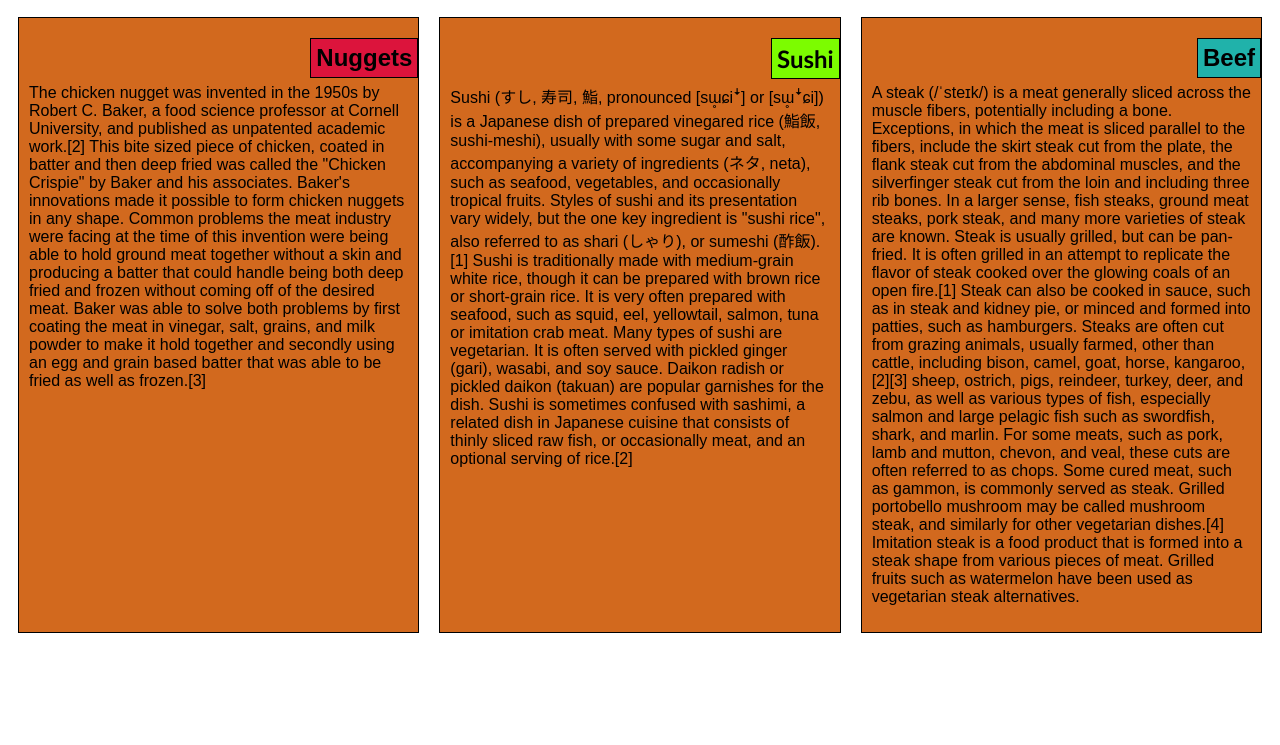
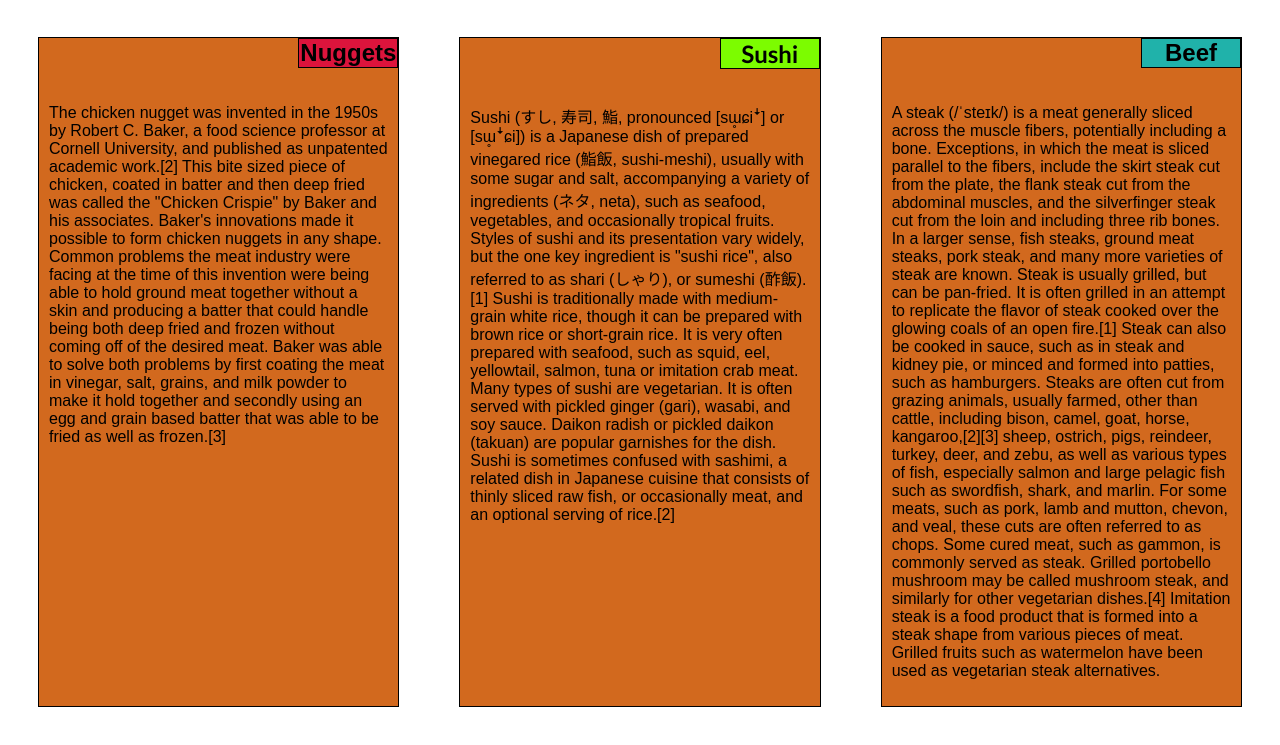
Before and after one commit to Tetragon44/coursera-web, a plain HTML site: page module2-solution/index.html in a window 1280 px wide. Shown: the part 73-818 px from the top of the page. Drawn offline with Linux system fonts and the light colour scheme.

Commit message:
New version

```diff
--- a/module2-solution/css/styles.css
+++ b/module2-solution/css/styles.css
@@ -8,16 +8,16 @@ h1{
   color: brown;
 }
 h2{
+
   color: black;
   position: absolute;
-
-  top: 0;
-  right: 0;
-  padding: 5px;
-
-
-  width:fit-content;
+  top: 0px;
+  right: 0px;
+  width:100px;
+  text-align: center;
   border: 1px solid black;
+  margin: 0px;
+  float: right;
   }
   #sushi{
     font-family: 'Gill Sans', 'Gill Sans MT', Calibri, 'Trebuchet MS', sans-serif;
@@ -36,7 +36,6 @@ p{
 }
 .row {
   width: 100%;
-
 
 }
 .row-flex, .row-flex > div[class*='col-'] {
@@ -57,7 +56,7 @@ p{
 .box {
   background-color: chocolate;
   border: 1px solid black;
-  margin: 10px;
+  margin: 30px;
   position: relative;
 
 }
```
